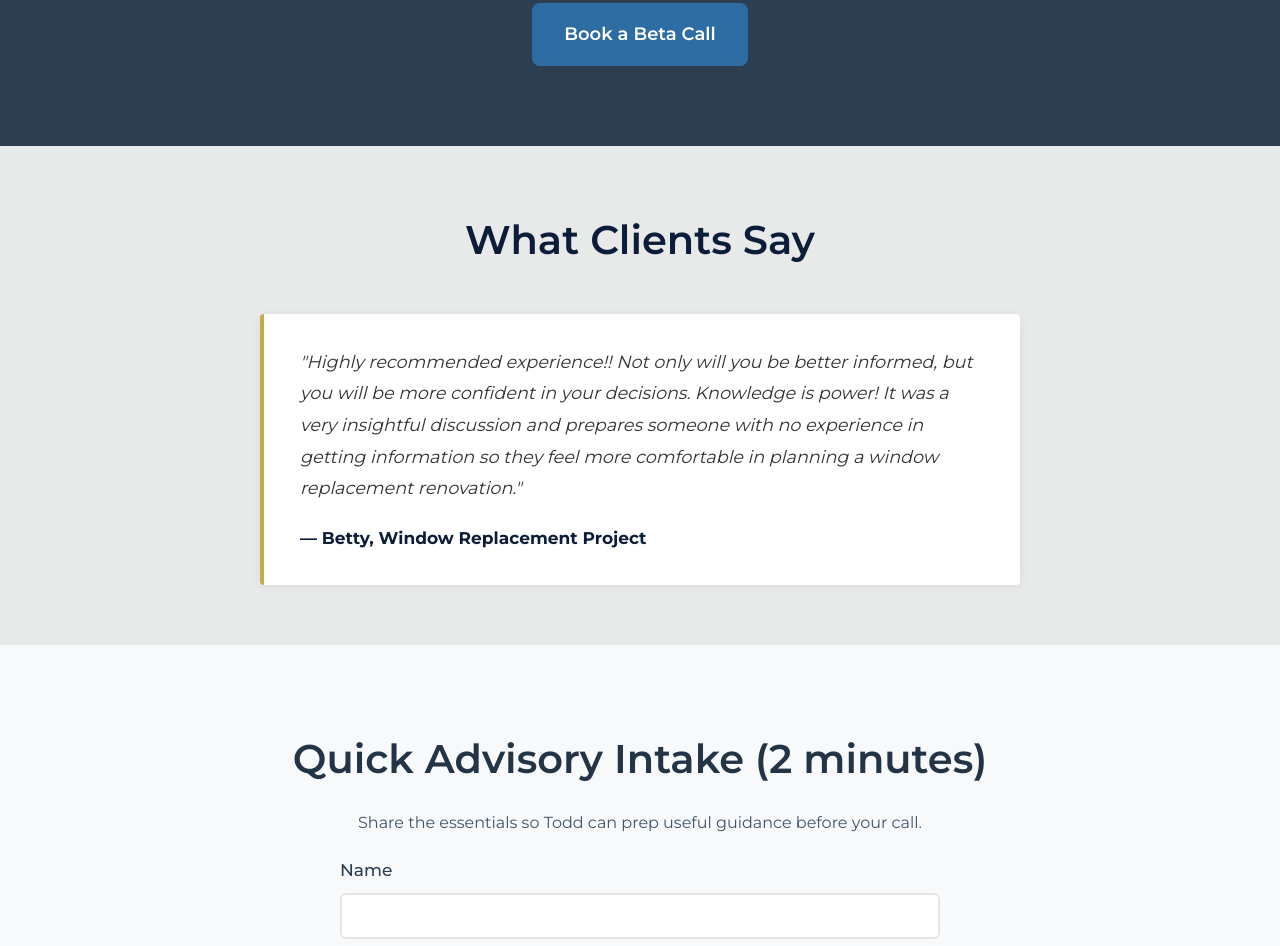
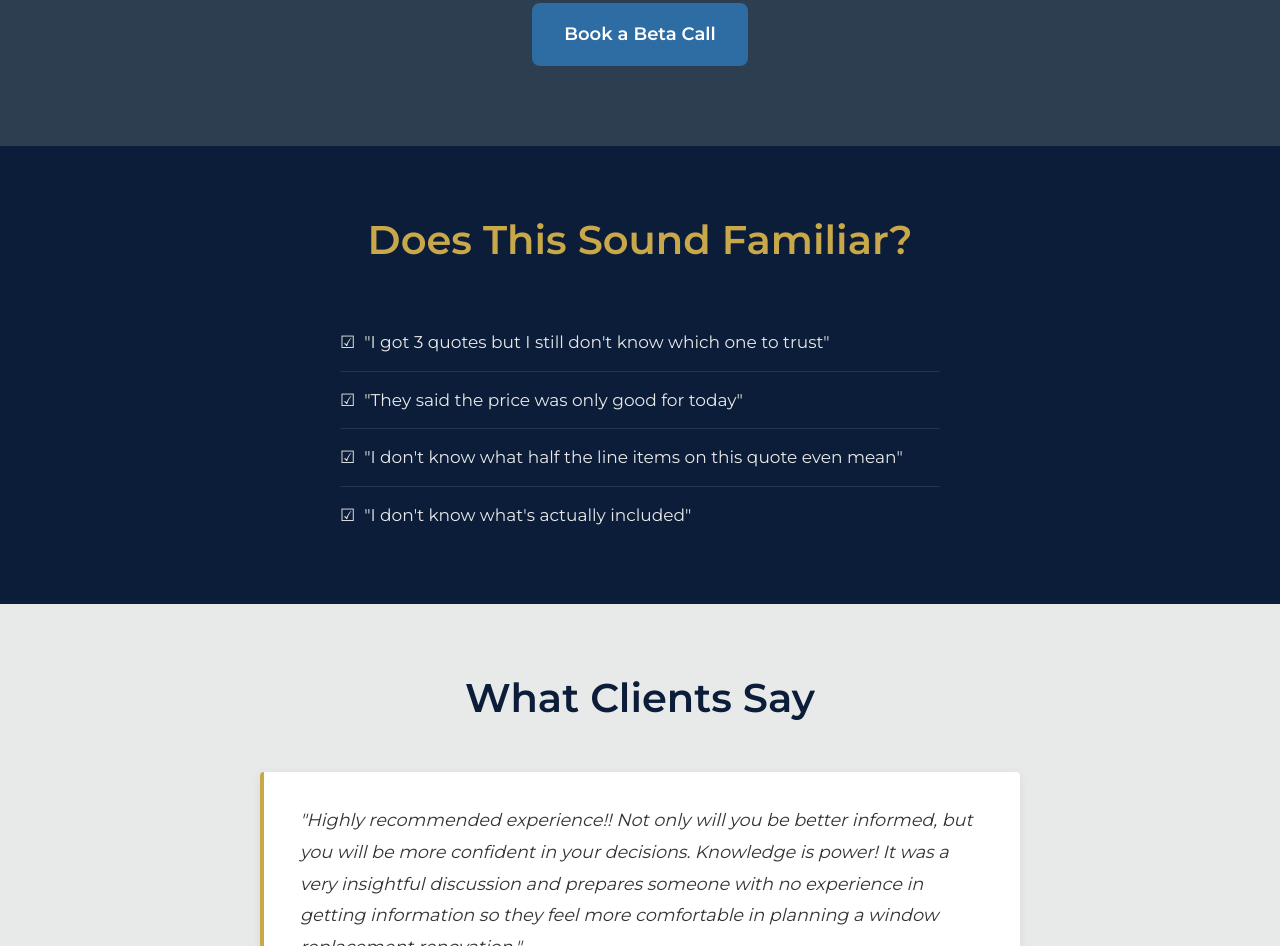
Before and after one commit to Certainty-Home-Consulting/chc-site, a plain HTML site: page docs/index.html in a window 1280 px wide. Shown: the part 2418-3364 px from the top of the page. Drawn offline with Linux system fonts and the light colour scheme.

Commit message:
Add Does This Sound Familiar section (navy bg, gold heading)

```diff
--- a/docs/index.html
+++ b/docs/index.html
@@ -75,6 +75,19 @@
             <h2>Founding Phase</h2>
             <p>Limited complimentary advisory calls available for qualified projects.</p>
             <a href="#contact" class="cta-button-primary">Book a Beta Call</a>
+        </div>
+    </section>
+
+    <!-- Does This Sound Familiar -->
+    <section style="background:#0C1D39; padding:60px 20px;">
+        <div class="container" style="max-width:800px; margin:0 auto; text-align:center;">
+            <h2 style="color:#C9A84A; font-family:'Montserrat',sans-serif; margin-bottom:40px;">Does This Sound Familiar?</h2>
+            <ul style="list-style:none; text-align:left; max-width:600px; margin:0 auto; padding:0;">
+                <li style="color:#E8E9E9; font-size:1.0625rem; padding:14px 0; border-bottom:1px solid rgba(255,255,255,0.1);">☑&nbsp;&nbsp;"I got 3 quotes but I still don't know which one to trust"</li>
+                <li style="color:#E8E9E9; font-size:1.0625rem; padding:14px 0; border-bottom:1px solid rgba(255,255,255,0.1);">☑&nbsp;&nbsp;"They said the price was only good for today"</li>
+                <li style="color:#E8E9E9; font-size:1.0625rem; padding:14px 0; border-bottom:1px solid rgba(255,255,255,0.1);">☑&nbsp;&nbsp;"I don't know what half the line items on this quote even mean"</li>
+                <li style="color:#E8E9E9; font-size:1.0625rem; padding:14px 0;">☑&nbsp;&nbsp;"I don't know what's actually included"</li>
+            </ul>
         </div>
     </section>
 
```
